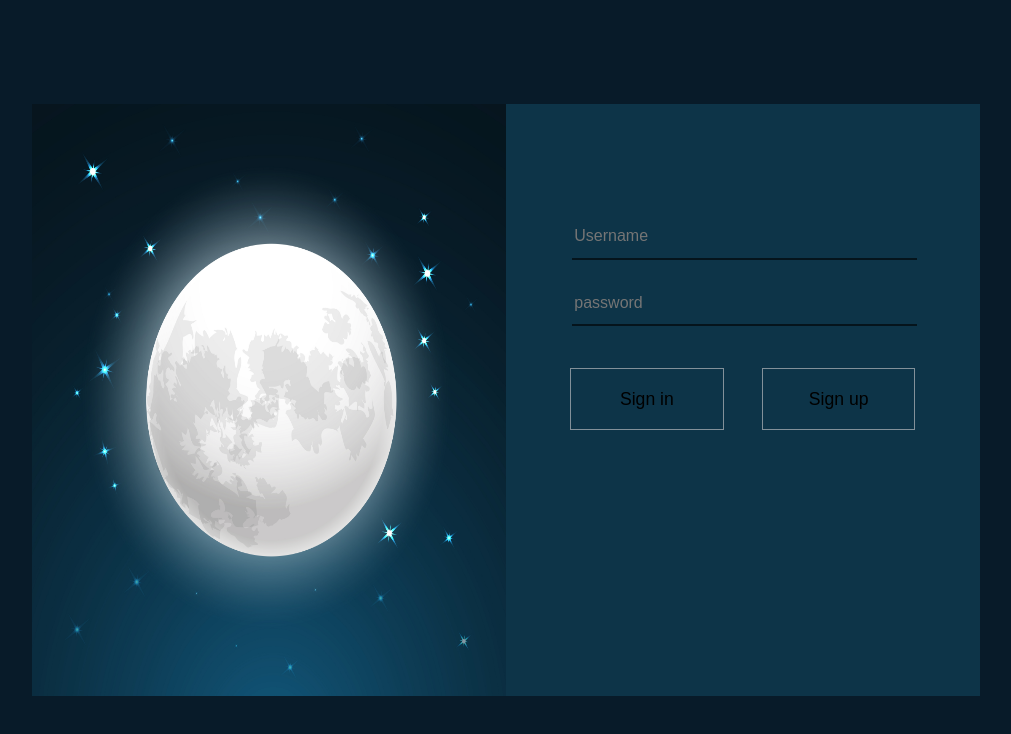
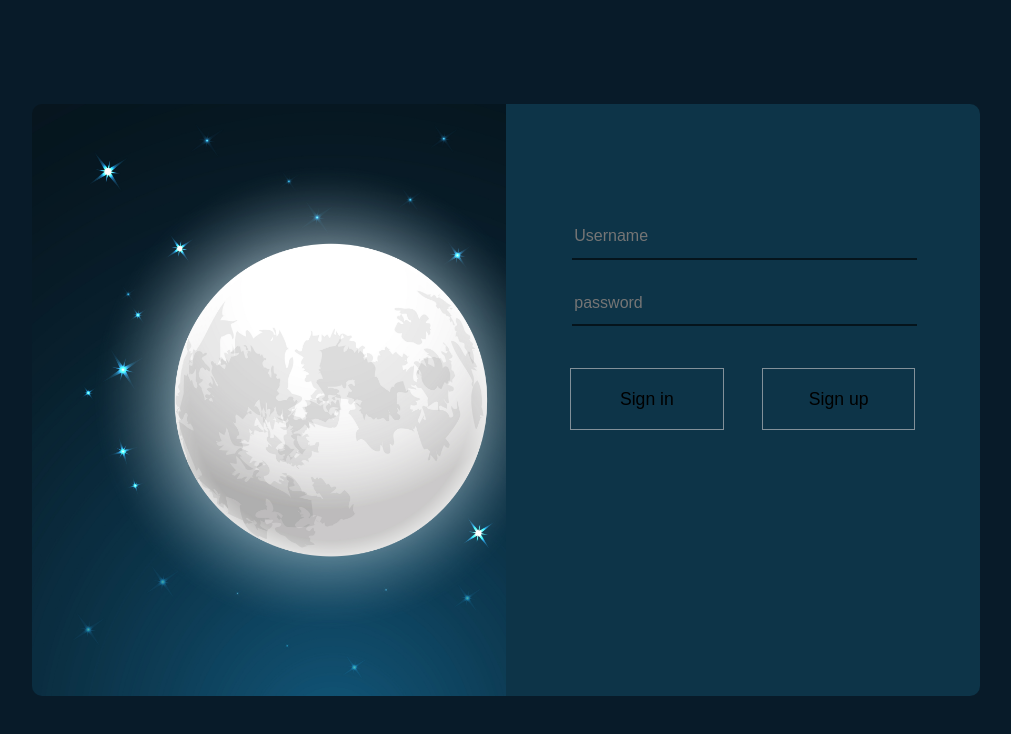
Before and after one commit to Arthur-zct/Pagina, a React (Create React App) app in the folder page/: page / in a window 1280 px wide. Shown: the top 734 px of the page, without its empty margins (134-1145 px from the left). Built offline with nearby package versions, Linux system fonts and the light colour scheme.

Commit message:
Arrumando as bordas
tirando a ponta das bordas

```diff
--- a/page/src/App.css
+++ b/page/src/App.css
@@ -3,6 +3,10 @@
     height: 100vh;
     width: 100vw;
     display: flex;
+}
+.image {
+    background-image: url(./img/lua.jpg);
+    background-size: cover;
 }
 .L-conteudo {
     width: 74%;
@@ -14,9 +18,11 @@
     width: 50%;
     height: 100%;
 }
-img {
-    height: 100%;
-    width: 100%;
+.L-conteudo > .image {
+    border-radius: 10px 0px 0px 10px;
+}
+.L-conteudo > .Login-register {
+    border-radius: 0px 10px 10px 0px;
 }
 .Login-register {
     background-color: rgb(13, 52, 72);
@@ -52,4 +58,5 @@ img {
     background-color: rgba(255, 255, 255, 0);
     border: 1px solid rgba(230, 222, 222, 0.541);
     font-size: 1.1em;
+    cursor: pointer;
 }
--- a/page/src/components/Login.js
+++ b/page/src/components/Login.js
@@ -5,8 +5,8 @@ const Login = () => {
   return (
     <section className='Login-section'>
         <div className='L-conteudo'>
-            <div>
-                <img src={Lua} alt=""/>
+            <div className='image'>
+                {/* imagem */}
             </div>
             <div class="Login-register">
                 <div>
```
